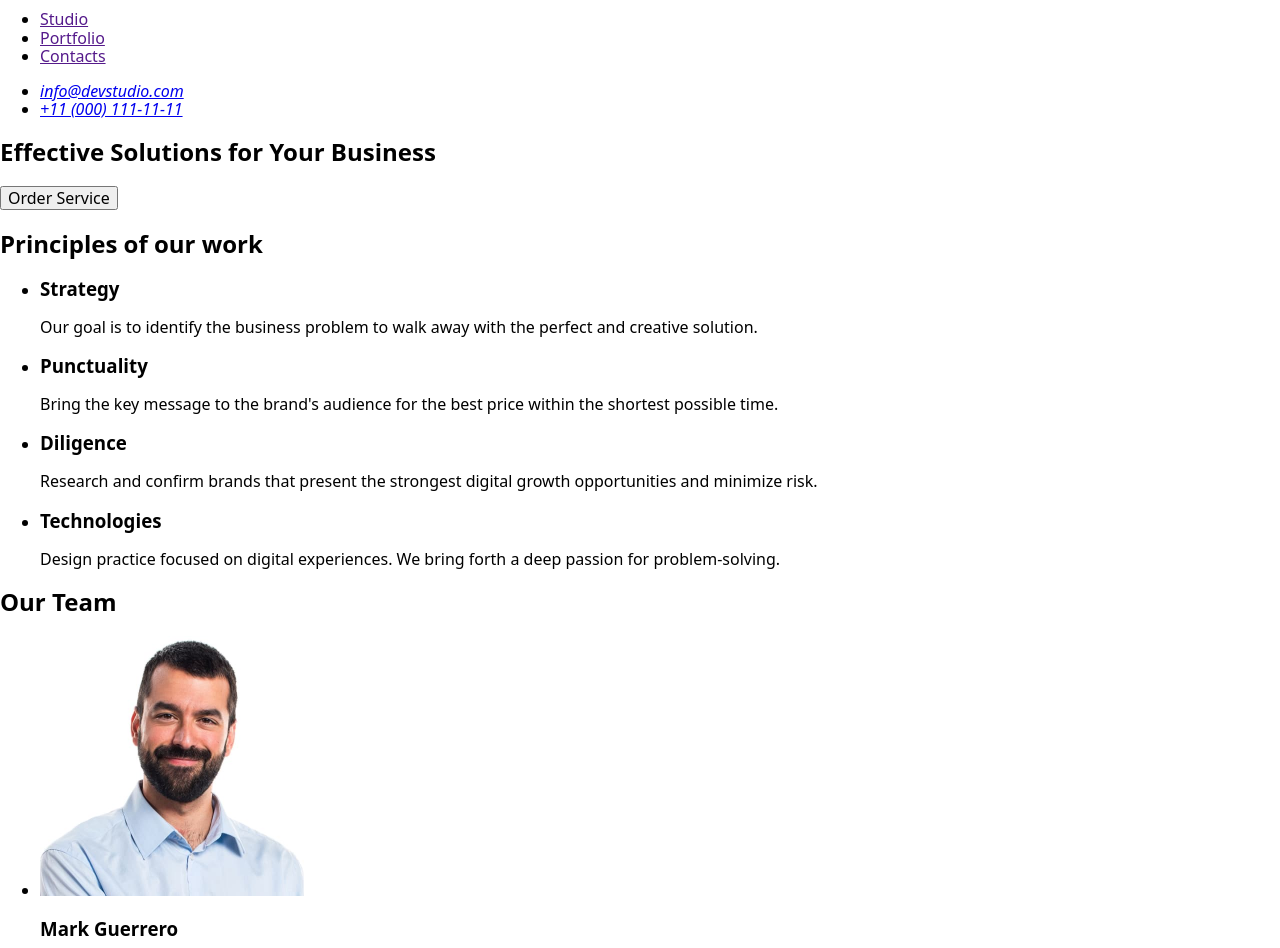
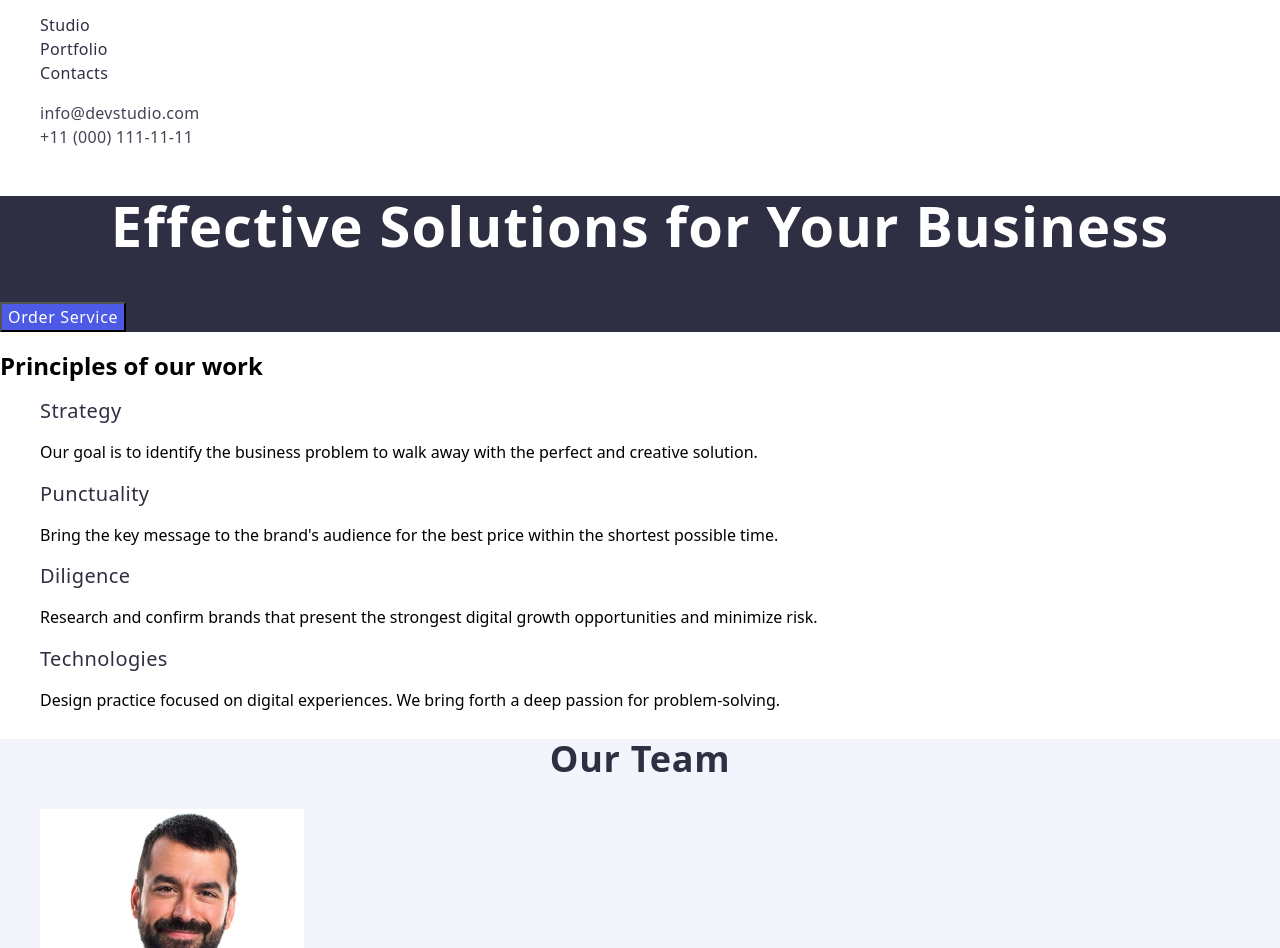
Before and after one commit to Hanna-Kokhan/goit-markup-hw-02, a plain HTML site: page index.html in a window 1280 px wide. Shown: the part 24-972 px from the top of the page. Drawn offline with nearby package versions, Linux system fonts and the light colour scheme.

Commit message:
add stiles

```diff
--- a/css/styles.css
+++ b/css/styles.css
@@ -0,0 +1,118 @@
+.body {
+  font-family: "Roboto", sans-serif;
+  color: #434455;
+  background-color: #ffffff;
+}
+ul,
+ol {
+  list-style-type: none;
+}
+a {
+  text-decoration: none;
+}
+.logo {
+  font-family: "Raleway", sans-serif;
+  font-weight: 700;
+  font-size: 18px;
+  line-height: 1.17;
+  letter-spacing: 0.03em;
+  text-transform: uppercase;
+  color: #4d5ae5;
+}
+.header-logo .logo-second {
+  color: #2e2f42;
+}
+.nav-link {
+  font-weight: 500;
+  font-size: 16px;
+  line-height: 1.5;
+  letter-spacing: 0.02em;
+  color: #2e2f42;
+}
+.nav-link:hover,
+.nav-link:focus,
+.contacts-link:hover,
+.contacts-link:focus {
+  color: #404bbf;
+}
+.our-contacts {
+  font-style: normal;
+}
+.contacts-link {
+  font-size: 16px;
+  line-height: 1.5;
+  letter-spacing: 0.02em;
+  color: #434455;
+}
+.footer-logo .logo-second {
+  color: #f4f4fd;
+}
+.section-one {
+  background-color: #2e2f42;
+}
+.page-title {
+  font-weight: 700;
+  font-size: 56px;
+  line-height: 1.07;
+  letter-spacing: 0.02em;
+  text-align: center;
+  color: #ffffff;
+}
+.button {
+  background-color: #4d5ae5;
+  cursor: pointer;
+  font-weight: 500;
+  font-size: 16px;
+  line-height: 1.5;
+  letter-spacing: 0.04em;
+  color: #ffffff;
+}
+.button:hover,
+.button:focus {
+  background-color: #404bbf;
+}
+.principles-headings {
+  font-weight: 500;
+  font-size: 20px;
+  line-height: 1.2;
+  letter-spacing: 0.02em;
+  color: #2e2f42;
+}
+.section-three {
+  background-color: #f4f4fd;
+}
+.header-team {
+  font-weight: 700;
+  font-size: 36px;
+  line-height: 1.11;
+  letter-spacing: 0.02em;
+  text-align: center;
+  text-transform: capitalize;
+  color: #2e2f42;
+}
+.team-names {
+  font-weight: 500;
+  font-size: 20px;
+  line-height: 1.2;
+  letter-spacing: 0.02em;
+  text-align: center;
+  color: #2e2f42;
+}
+.header-portfolio {
+  font-weight: 700;
+  font-size: 36px;
+  line-height: 1.11111;
+  letter-spacing: 0.02em;
+  text-align: center;
+  color: #2e2f42;
+}
+.portfolio-items {
+  font-weight: 500;
+  font-size: 20px;
+  line-height: 1.2;
+  letter-spacing: 0.02em;
+  color: #2e2f42;
+}
+.page-footer {
+  background-color: #2e2f42;
+}
--- a/index.html
+++ b/index.html
@@ -3,64 +3,69 @@
   <head>
     <meta charset="UTF-8" />
     <meta name="viewport" content="width=device-width, initial-scale=1.0" />
-    <link
-      rel="stylesheet"
-      href="https://cdn.jsdelivr.net/npm/modern-normalize@2.0.0/modern-normalize.min.css"
-    />
     <title>Our Team</title>
+    <link rel="stylesheet" href="https://cdnjs.cloudflare.com/ajax/libs/modern-normalize/2.0.0/modern-normalize.min.css" integrity="sha512-4xo8blKMVCiXpTaLzQSLSw3KFOVPWhm/TRtuPVc4WG6kUgjH6J03IBuG7JZPkcWMxJ5huwaBpOpnwYElP/m6wg==" crossorigin="anonymous" referrerpolicy="no-referrer" />
+
+    <link rel="preconnect" href="https://fonts.googleapis.com">
+<link rel="preconnect" href="https://fonts.gstatic.com" crossorigin>
+<link href="https://fonts.googleapis.com/css2?family=Raleway:wght@700&family=Roboto:wght@400;500;700&display=swap" rel="stylesheet">
+
+<link rel="stylesheet" href="./css/styles.css" />
   </head>
 
   <body>
-    <header>
-      <nav>
-        <a href="./index.html">WebStudio</a>
 
-        <ul>
-          <li><a href="">Studio</a></li>
-          <li><a href="">Portfolio</a></li>
-          <li><a href="">Contacts</a></li>
+    <header class="page-header">
+      <nav class="nav-header">
+        <a class="logo header-logo" href="./index.html">Web<span class="logo-second">Studio</span></a>
+
+        <ul class="nav-list">
+          <li class="nav-item"><a class="nav-link" href="./index.html">Studio</a></li>
+          <li class="nav-item"><a class="nav-link" href="">Portfolio</a></li>
+          <li class="nav-item"><a class="nav-link" href="">Contacts</a></li>
         </ul>
       </nav>
-      <address>
-        <ul>
-          <li><a href="mailto:info@devstudio.com">info@devstudio.com</a></li>
-          <li><a href="tel:+110001111111">+11 (000) 111-11-11</a></li>
+
+      <address class="our-contacts">
+        <ul class="contacts-list">
+          <li class="contacts-item"><a class="contacts-link" href="mailto:info@devstudio.com">info@devstudio.com</a></li>
+          <li class="contacts-item"><a class="contacts-link" href="tel:+110001111111">+11 (000) 111-11-11</a></li>
         </ul>
       </address>
     </header>
 
     <main>
-      <section>
-        <h1>Effective Solutions for Your Business</h1>
-        <button type="button">Order Service</button>
+      <section class="section-one">
+        <h1 class="page-title">Effective Solutions for Your Business</h1>
+        <button class="button" type="button">Order Service</button>
       </section>
 
-      <section>
+      <section class="section-two">
         <h2>Principles of our work</h2>
-        <ul>
-          <li>
-            <h3>Strategy</h3>
+        <ul class="principles-list">
+          <li class="principles-item">
+            <h3 class="principles-headings">Strategy</h3>
             <p>
               Our goal is to identify the business problem to walk away with the
               perfect and creative solution.
             </p>
           </li>
-          <li>
-            <h3>Punctuality</h3>
+          <li class="principles-item">
+            <h3 class="principles-headings">Punctuality</h3>
             <p>
               Bring the key message to the brand's audience for the best price
               within the shortest possible time.
             </p>
           </li>
-          <li>
-            <h3>Diligence</h3>
+          <li class="principles-item">
+            <h3 class="principles-headings">Diligence</h3>
             <p>
               Research and confirm brands that present the strongest digital
               growth opportunities and minimize risk.
             </p>
           </li>
-          <li>
-            <h3>Technologies</h3>
+          <li class="principles-item">
+            <h3 class="principles-headings">Technologies</h3>
             <p>
               Design practice focused on digital experiences. We bring forth a
               deep passion for problem-solving.
@@ -69,61 +74,62 @@
         </ul>
       </section>
 
-      <section>
-        <h2>Our Team</h2>
-        <ul>
-          <li>
+      <section class="section-three">
+        <h2 class="header-team">Our Team</h2>
+        <ul class="team-list">
+          <li class="team-item">
             <img
               src="./images/Product-Designer.jpg"
               alt="Product Designer"
               width="264"
               height="260"
             />
-            <h3>Mark Guerrero</h3>
+            <h3 class="team-names">Mark Guerrero</h3>
             <p>Product Designer</p>
           </li>
-          <li>
+          <li class="team-item">
             <img
               src="./images/Frontend-Developer.jpg"
               alt="Frontend Developer"
               width="264"
               height="260"
             />
-            <h3>Tom Ford</h3>
+            <h3 class="team-names">Tom Ford</h3>
             <p>Frontend Developer</p>
           </li>
-          <li>
+          <li class="team-item">
             <img
               src="./images/Marketing.jpg"
               alt="Marketing"
               width="264"
               height="260"
             />
-            <h3>Camila Garcia</h3>
+            <h3 class="team-names">Camila Garcia</h3>
             <p>Marketing</p>
           </li>
-          <li>
+          <li class="team-item">
             <img
               src="./images/UI-Designer.jpg"
               alt="UI Designer"
               width="264"
               height="260"
             />
-            <h3>Daniel Wilson</h3>
+            <h3 class="team-names">Daniel Wilson</h3>
             <p>UI Designer</p>
           </li>
         </ul>
       </section>
 
-      <section><h2>Our Portfolio</h2>
-        <ul>
+      <section class="section-four">
+        <h2 class="header-portfolio">Our Portfolio</h2>
+        <ul class="portfolio-list">
           <li>
             <img src="./images/banking-app.jpg"
             alt="Application pages"
             width="360"
             height="300"
             />
-            <h3>Banking App</h3>
+            <h3 class="portfolio-items">Banking App</h3>
             <p>App</p>
           </li>
           <li>
@@ -132,7 +138,7 @@
             width="360"
             height="300"
             />
-              <h3>Cashless Payment</h3>
+              <h3 class="portfolio-items">Cashless Payment</h3>
               <p>Marketing</p>
           </li>
           <li>
@@ -141,7 +147,7 @@
             width="360"
             height="300"
             />
-              <h3>Meditation App</h3>
+              <h3 class="portfolio-items">Meditation App</h3>
               <p>App</p>
           </li>
           <li>
@@ -150,7 +156,7 @@
             width="360"
             height="300"
             />
-              <h3>Taxi Service</h3>
+              <h3 class="portfolio-items">Taxi Service</h3>
               <p>Marketing</p>
           </li>
           <li>
@@ -159,7 +165,7 @@
             width="360"
             height="300"
             />
-              <h3>Screen Illustrations</h3>
+              <h3 class="portfolio-items">Screen Illustrations</h3>
               <p>Design</p>
           </li>
           <li>
@@ -168,14 +174,14 @@
             width="360"
             height="300"
             />
-              <h3>Online Courses</h3>
+              <h3 class="portfolio-items">Online Courses</h3>
               <p>Marketing</p>
           </li>
         </ul>
     </main>
 
-    <footer>
-      <a href="/">WebStudio</a>
+    <footer class="page-footer">
+      <a class="logo footer-logo" href="./index.html">Web<span class="logo-second">Studio</span></a>
       <p>
         Increase the flow of customers and sales for your business with digital
         marketing & growth solutions.
```
